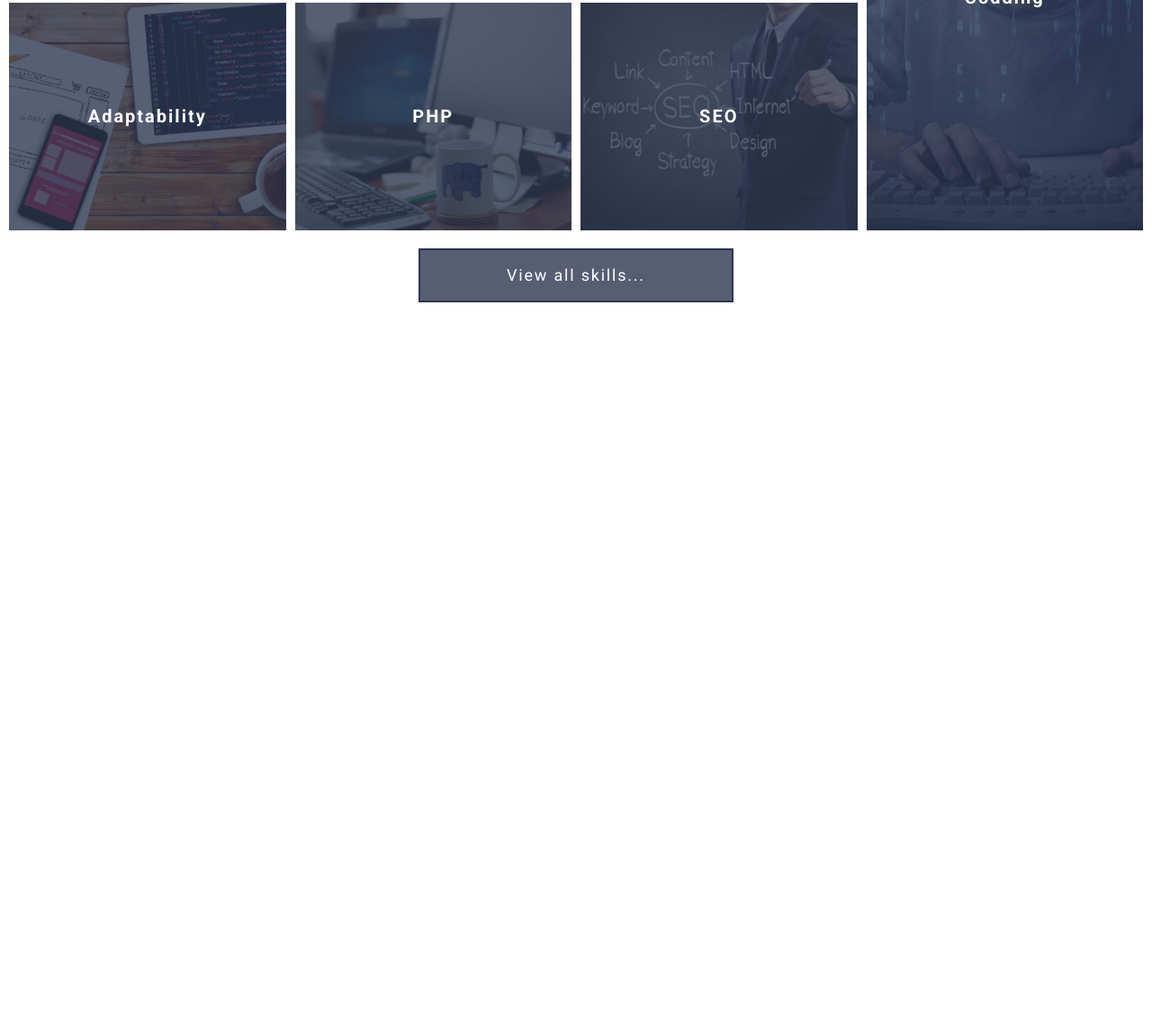
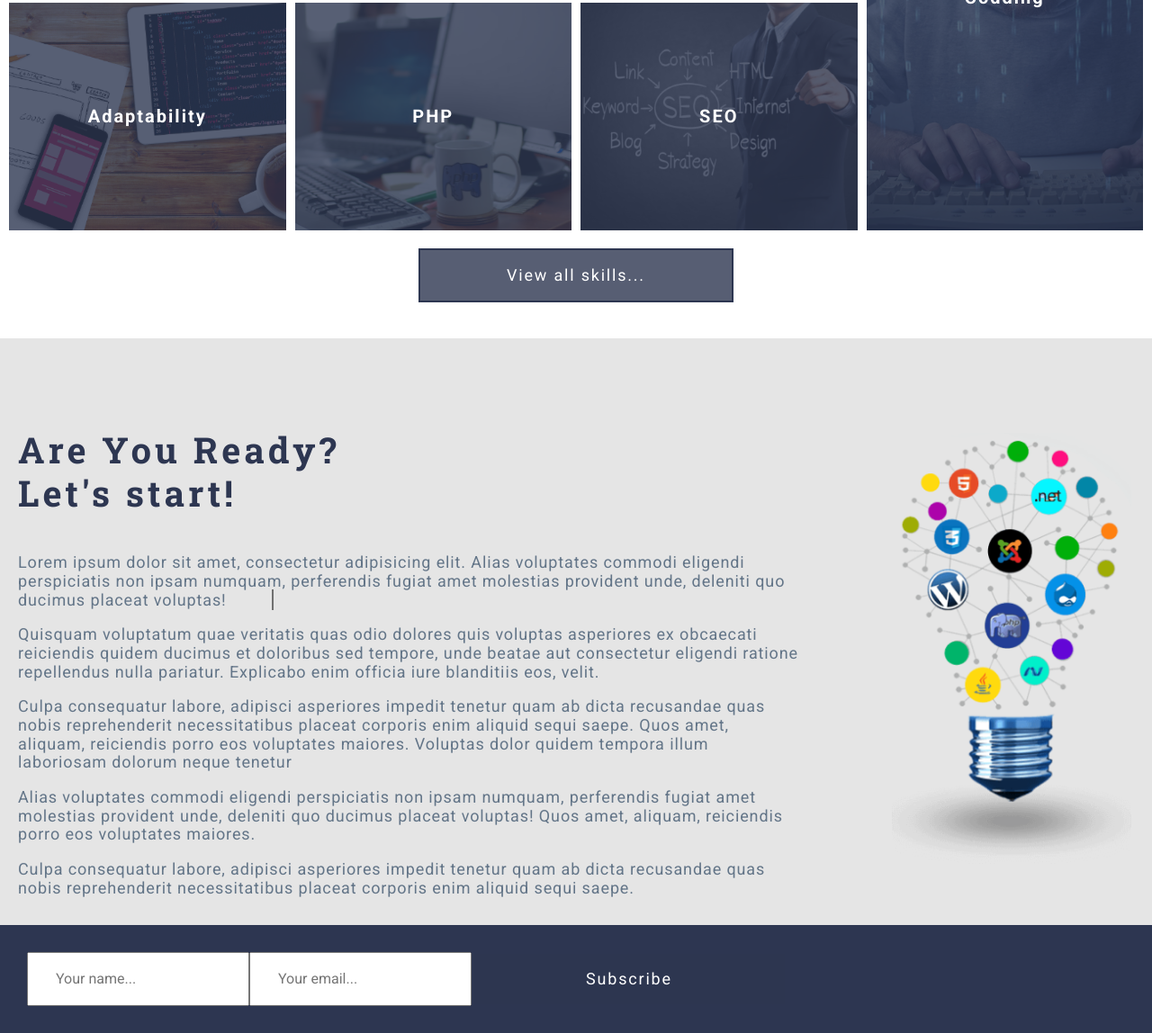
Before and after one commit to Vadim-Nikolaev/grid_template, a website: page index.html in a window 1280 px wide. Shown: the part 1334-2482 px from the top of the page at 90% size. Before the commit the page ends 1710 px from the top, so only its background shows below. Drawn offline with Linux system fonts and the light colour scheme.

Commit message:
sections about & form

```diff
--- a/assets/scss/components/header/_header-navbar.scss
+++ b/assets/scss/components/header/_header-navbar.scss
@@ -119,7 +119,7 @@
     @include md {
       position: absolute;
       top: 100%;
-      right: $gap-lg;
+      right: $gap;
 
       display: none;
 
--- a/assets/scss/components/sections/_section-about.scss
+++ b/assets/scss/components/sections/_section-about.scss
@@ -0,0 +1,60 @@
+.about {
+  height: 652px;
+  background-color: #e5e5e5;
+  padding-top: 100px;
+  padding-bottom: 100px;
+
+  &__container {
+    display: grid;
+    grid-template-columns: 1fr 271px;
+    gap: 100px;
+    padding: 0 20px 0 20px;
+    max-width: 1340px;
+    margin: auto;
+  }
+
+  &__content {
+    max-width: 929px;
+    & p:first-of-type::after {
+      right: -50px;
+      position: relative;
+      top: 0;
+      width: 2px;
+      height: 200px;
+      content: "";
+      border: 1px solid #707070;
+      background-color: $color-gray;
+    }
+  }
+
+  &__title {
+    margin-top: 0;
+    font-size: 2.5rem;
+    letter-spacing: 0.1em;
+    margin-bottom: 2.7rem;
+    font-family: $font-header;
+    line-height: 48px;
+    color: $color-primary;
+    font-weight: 700;
+  }
+
+  &__text {
+    font-size: 1.125rem;
+    letter-spacing: 0.049em;
+    color: $color-gray;
+  }
+
+  &__image {
+    max-width: 271px;
+    max-height: 491px;
+    align-items: center;
+    justify-content: center;
+    margin-top: 5px;
+    margin-left: 2px;
+
+    img {
+      width: 266px;
+      height: 480px;
+    }
+  }
+}
--- a/assets/scss/components/sections/_section-form.scss
+++ b/assets/scss/components/sections/_section-form.scss
@@ -0,0 +1,19 @@
+.form {
+  background-color: $color-primary;
+  padding: 30px;
+
+  &__container {
+    display: flex;
+  }
+
+  &-item {
+    display: block;
+
+    &__input {
+      width: 100%;
+      height: 60px;
+      padding-left: 30px;
+      padding-right: 30px;
+    }
+  }
+}
--- a/assets/scss/style.scss
+++ b/assets/scss/style.scss
@@ -43,3 +43,5 @@
 @import "components/header/header-content";
 @import "components/sections/skills/skills";
 @import "components/sections/skills/skill-item";
+@import "components/sections/section-about";
+@import "components/sections/section-form";
--- a/index.html
+++ b/index.html
@@ -129,6 +129,63 @@
 
   </section>
 
+  <section class="about">
+    <div class="about__container">
+      <div class="about__content">
+
+        <h2 class="about__title">Are You Ready?
+          <br>
+          Let's start!
+        </h2>
+
+        <div class="about__text">
+          <p>Lorem ipsum dolor sit amet, consectetur adipisicing elit. Alias voluptates commodi
+            eligendi perspiciatis non
+            ipsam numquam, perferendis fugiat amet molestias provident unde, deleniti quo ducimus placeat
+            voluptas!</p>
+          <p>Quisquam voluptatum quae veritatis quas odio dolores quis voluptas asperiores ex
+            obcaecati reiciendis quidem
+            ducimus et doloribus sed tempore, unde beatae aut consectetur eligendi ratione repellendus nulla pariatur.
+            Explicabo enim officia iure blanditiis eos, velit.</p>
+          <p>Culpa consequatur labore, adipisci asperiores impedit tenetur quam ab dicta recusandae
+            quas nobis
+            reprehenderit necessitatibus placeat corporis enim aliquid sequi saepe. Quos amet, aliquam, reiciendis porro
+            eos voluptates maiores. Voluptas dolor quidem tempora illum laboriosam dolorum neque tenetur</p>
+          <p>Alias voluptates commodi eligendi perspiciatis non ipsam numquam, perferendis fugiat amet
+            molestias provident
+            unde, deleniti quo ducimus placeat voluptas! Quos amet, aliquam, reiciendis porro eos voluptates maiores.
+          </p>
+          <p>Culpa consequatur labore, adipisci asperiores impedit tenetur quam ab dicta recusandae
+            quas nobis
+            reprehenderit necessitatibus placeat corporis enim aliquid sequi saepe.</p>
+        </div>
+      </div>
+
+      <div class="about__image">
+        <img src="assets/img/img-lamp-webdev.png" alt="lamp">
+      </div>
+    </div>
+
+  </section>
+
+  <section class="form">
+    <div class="form__container">
+      <div class="form-item">
+        <input class="form-item__input" placeholder="Your name...">
+
+        </input>
+      </div>
+      <div class="form-item">
+        <input class="form-item__input" placeholder="Your email...">
+
+        </input>
+      </div>
+      <div class="form-item">
+        <button class="btn btn--primary" type="submit">Subscribe</button>
+      </div>
+    </div>
+  </section>
+
   <!-- Подключаем библиотеку jquery, необходимую для работы нашего основного скрипта -->
   <script src="libs/jquery/dist/jquery.min.js"></script>
   <!-- Подключаем наш основной скрипт, с которым будем работать -->
```
Also changed, not shown: assets/css/style.css.
